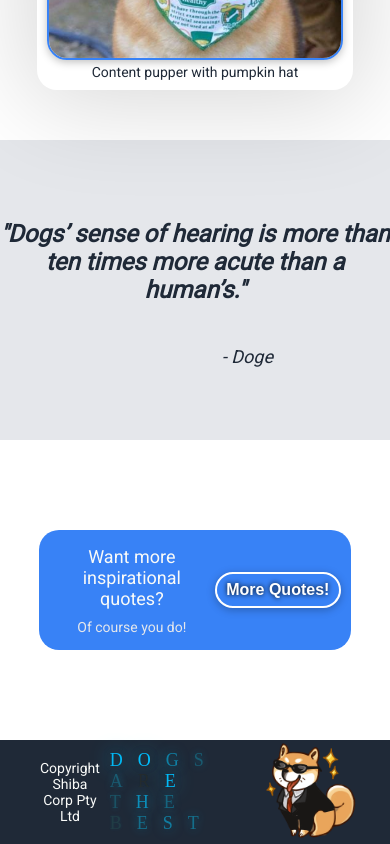
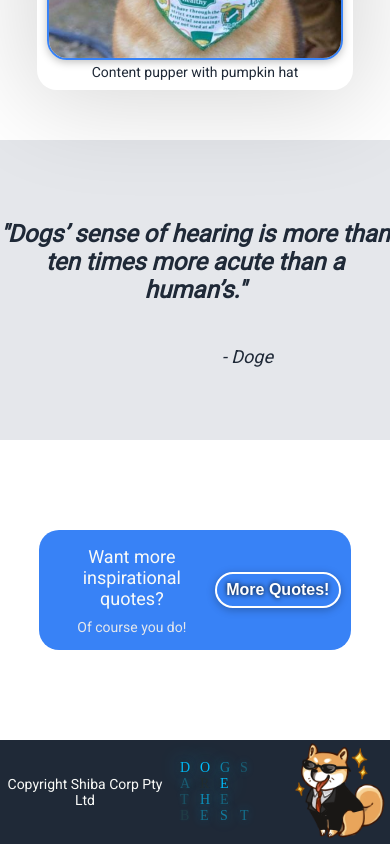
Before and after one commit to Elliott7/Pets-API-Website, a React (Create React App) app: page / in a window 390 px wide. Shown: the part 2455-3299 px from the top of the page. Built offline with nearby package versions, Linux system fonts and the light colour scheme; no server answers; a web font is replaced by a local one.

Commit message:
Improved page overlap for lower widths

```diff
--- a/src/components/UI/NeonAnimation.module.css
+++ b/src/components/UI/NeonAnimation.module.css
@@ -92,7 +92,13 @@
         text-shadow:none;
     }
 }
-
+@media (max-width: 600px) {
+    .wrapper li{
+        font-size: 14px;
+        padding: 0;
+        width: 20px;
+    }
+}
 @media (max-width: 900px){
     .wrapper{
         flex-direction: column;
--- a/src/components/footer/Footer.module.css
+++ b/src/components/footer/Footer.module.css
@@ -23,3 +23,9 @@
     transform: scale(1.05);
     opacity: .95;
 }
+
+@media (max-width: 600px) {
+    .main {
+        padding: 0;
+    }
+}
```
